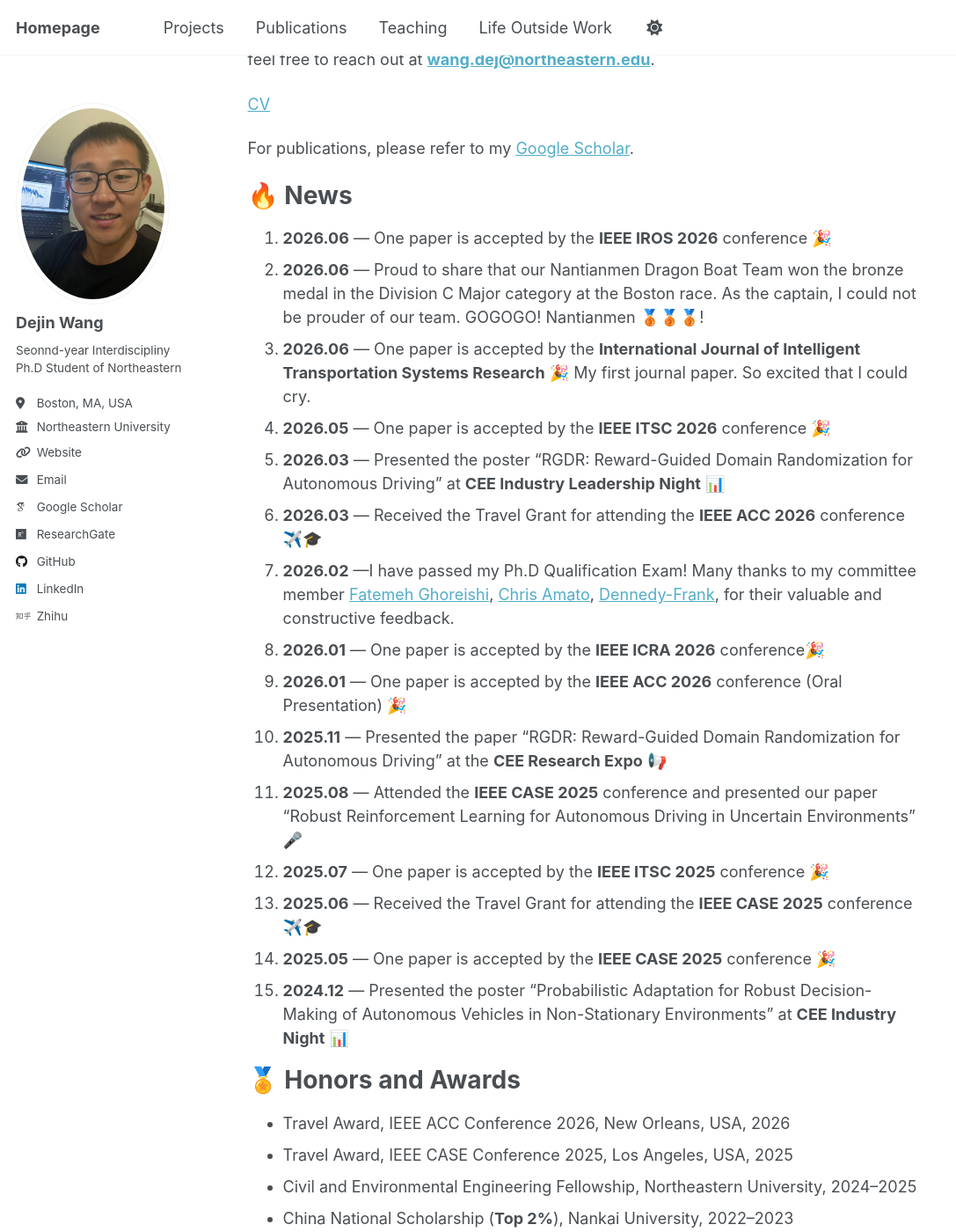
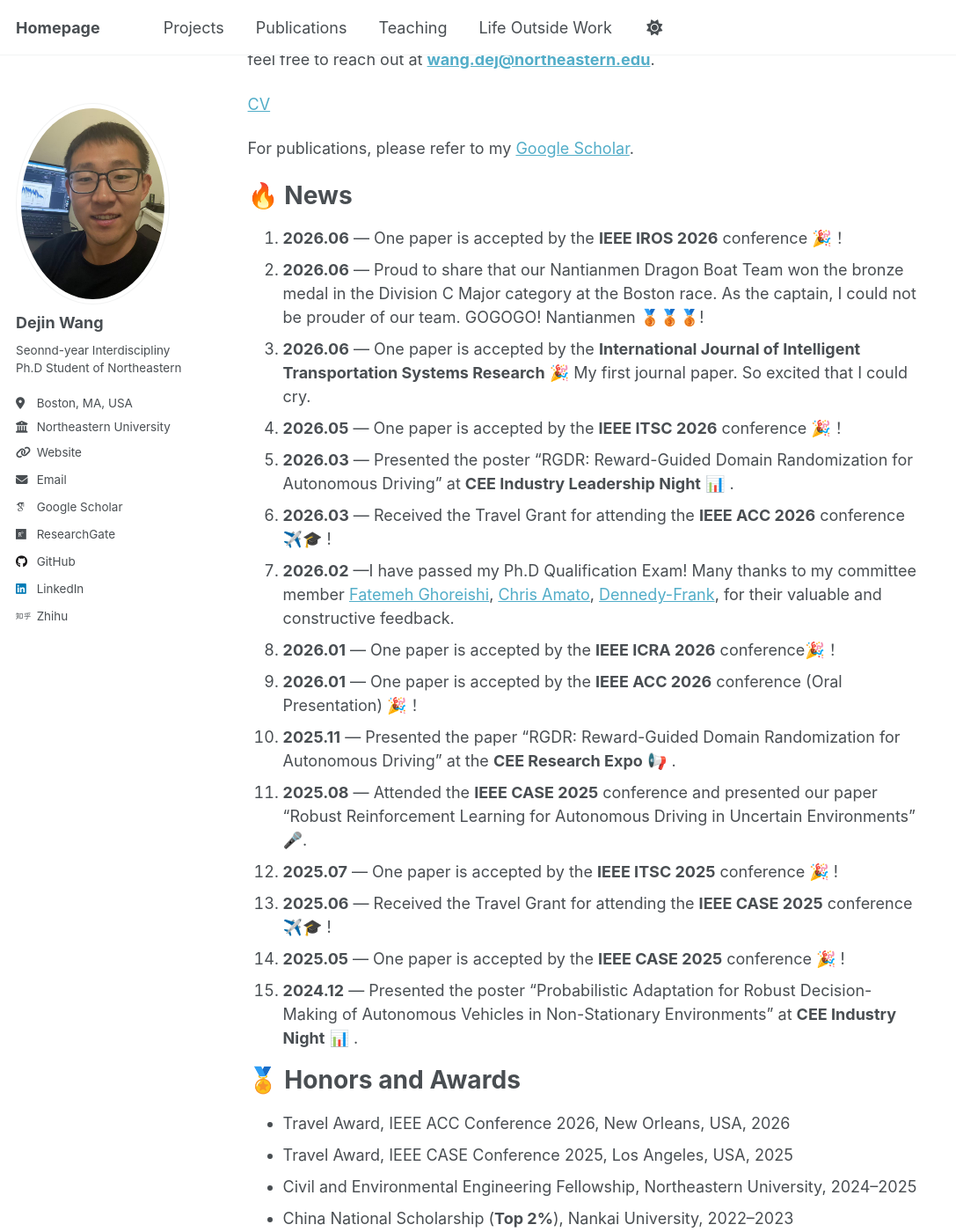
Before and after one commit to dejin-wang/dejin-wang.github.io, a Jekyll site: the page built from _pages/about.md, in a window 1280 px wide and 1400 px high, scrolled down 311 px. Shown: the whole window at 88% size, without its empty margins (0-1087 px from the left). Built offline with Jekyll 4.4.1, drawn with Linux system fonts in a browser that asks for light colours; some web fonts are replaced; a script that is not in the unit is left out.

```diff
--- a/_pages/about.md
+++ b/_pages/about.md
@@ -21,21 +21,21 @@ For publications, please refer to my [Google Scholar](https://scholar.google.com
 🔥 News
 ======
 
-1. **2026.06** — One paper is accepted by the **IEEE IROS 2026** conference 🎉
+1. **2026.06** — One paper is accepted by the **IEEE IROS 2026** conference 🎉！
 2. **2026.06** — Proud to share that our Nantianmen Dragon Boat Team won the bronze medal in the Division C Major category at the Boston race. As the captain, I could not be prouder of our team. GOGOGO! Nantianmen 🥉🥉🥉!
 4. **2026.06** — One paper is accepted by the **International Journal of Intelligent Transportation Systems Research** 🎉 My first journal paper. So excited that I could cry.
-5. **2026.05** — One paper is accepted by the **IEEE ITSC 2026** conference 🎉
-6. **2026.03** — Presented the poster “RGDR: Reward-Guided Domain Randomization for Autonomous Driving” at **CEE Industry Leadership Night** 📊
-7. **2026.03** — Received the Travel Grant for attending the **IEEE ACC 2026** conference ✈️🎓
+5. **2026.05** — One paper is accepted by the **IEEE ITSC 2026** conference 🎉！
+6. **2026.03** — Presented the poster “RGDR: Reward-Guided Domain Randomization for Autonomous Driving” at **CEE Industry Leadership Night** 📊  .
+7. **2026.03** — Received the Travel Grant for attending the **IEEE ACC 2026** conference ✈️🎓 !
 8. **2026.02** —I have passed my Ph.D Qualification Exam! Many thanks to my committee member [Fatemeh Ghoreishi](https://ghoreishi.lab.northeastern.edu/), [Chris Amato](https://www.khoury.northeastern.edu/people/chris-amato/), [Dennedy-Frank](https://coe.northeastern.edu/people/dennedy-frank-james/), for their valuable and constructive feedback.
-9. **2026.01** — One paper is accepted by the **IEEE ICRA 2026** conference🎉
-10. **2026.01** — One paper is accepted by the **IEEE ACC 2026** conference (Oral Presentation) 🎉
-11. **2025.11** — Presented the paper “RGDR: Reward-Guided Domain Randomization for Autonomous Driving” at the **CEE Research Expo** 📢
-12. **2025.08** — Attended the **IEEE CASE 2025** conference and presented our paper “Robust Reinforcement Learning for Autonomous Driving in Uncertain Environments” 🎤
-13. **2025.07** — One paper is accepted by the **IEEE ITSC 2025** conference 🎉
-14. **2025.06** — Received the Travel Grant for attending the **IEEE CASE 2025** conference ✈️🎓
-15. **2025.05** — One paper is accepted by the **IEEE CASE 2025** conference 🎉
-16. **2024.12** — Presented the poster “Probabilistic Adaptation for Robust Decision-Making of Autonomous Vehicles in Non-Stationary Environments” at **CEE Industry Night** 📊
+9. **2026.01** — One paper is accepted by the **IEEE ICRA 2026** conference🎉！
+10. **2026.01** — One paper is accepted by the **IEEE ACC 2026** conference (Oral Presentation) 🎉！
+11. **2025.11** — Presented the paper “RGDR: Reward-Guided Domain Randomization for Autonomous Driving” at the **CEE Research Expo** 📢 .
+12. **2025.08** — Attended the **IEEE CASE 2025** conference and presented our paper “Robust Reinforcement Learning for Autonomous Driving in Uncertain Environments” 🎤.
+13. **2025.07** — One paper is accepted by the **IEEE ITSC 2025** conference 🎉  !
+14. **2025.06** — Received the Travel Grant for attending the **IEEE CASE 2025** conference ✈️🎓  !
+15. **2025.05** — One paper is accepted by the **IEEE CASE 2025** conference 🎉  !
+16. **2024.12** — Presented the poster “Probabilistic Adaptation for Robust Decision-Making of Autonomous Vehicles in Non-Stationary Environments” at **CEE Industry Night** 📊  .
 
 
 
```
